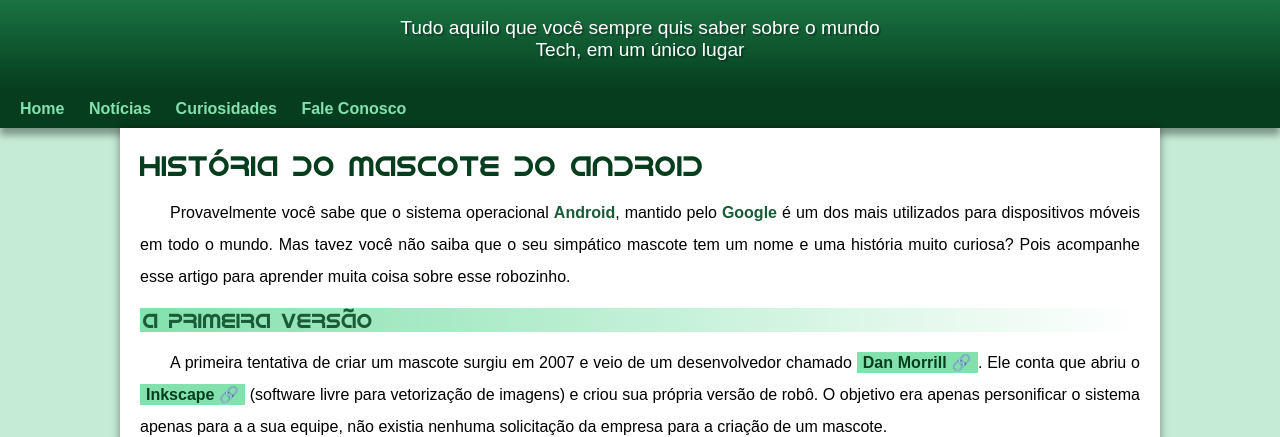
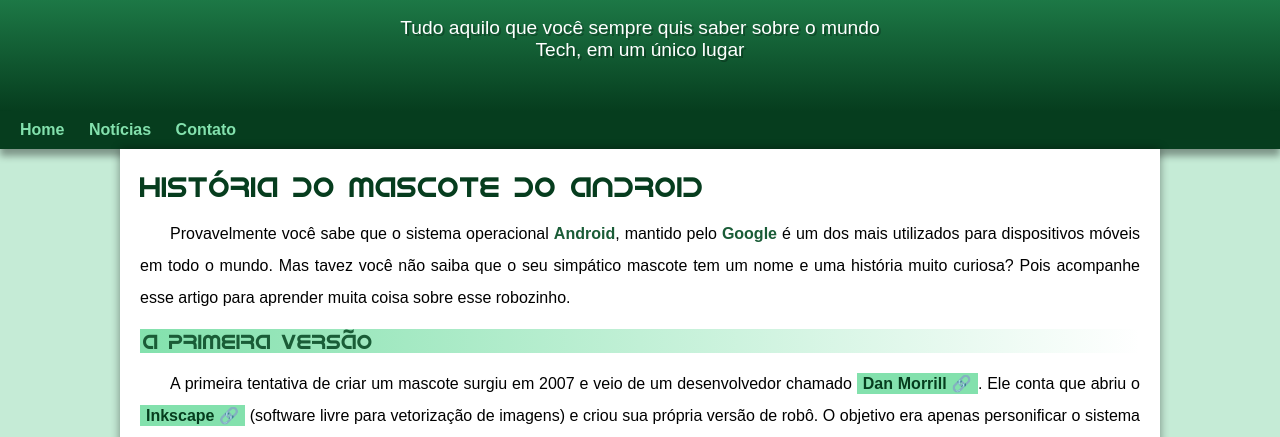
Before and after one commit to DJacob08/projeto-android, a plain HTML site: page index.html in a window 1280 px wide. Shown: the part 90-527 px from the top of the page. Drawn offline with Linux system fonts and the light colour scheme.

Commit message:
Problema de padding corrigido

```diff
--- a/estilo/styleoriginal.css
+++ b/estilo/styleoriginal.css
@@ -61,7 +61,7 @@
   max-width: 500px;
   padding: 0px 10px;
   margin: auto;
-  margin-bottom: 30px;
+  padding-bottom: 50px;
   text-shadow: 2px 2px 0px rgba(0, 0, 0, 0.267);
 }
 
--- a/index.html
+++ b/index.html
@@ -29,10 +29,7 @@
             Notícias
         </a>
         <a href="#">
-            Curiosidades
-        </a>
-        <a href="#">
-            Fale Conosco
+            Contato
         </a>
     </nav>
 
```
